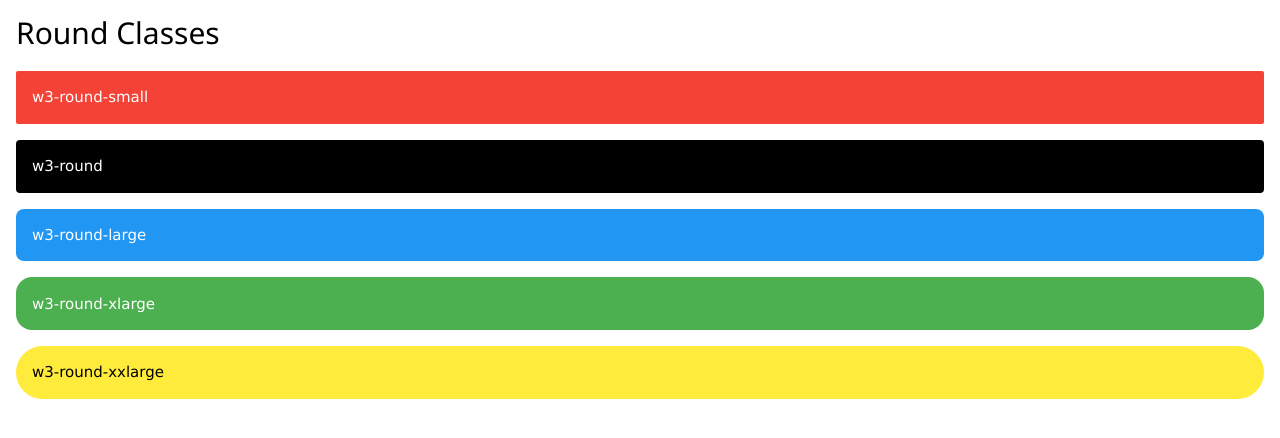
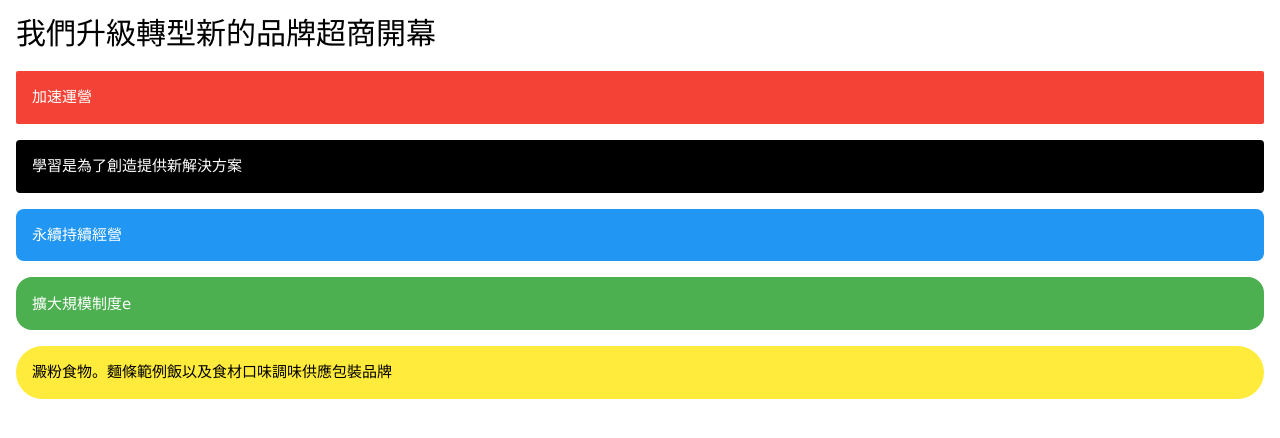
Before and after one commit to pann710/2324, a plain HTML site: page index.html in a window 1280 px wide. Drawn offline with nearby package versions, Linux system fonts and the light colour scheme.

Commit message:
Update index.html

```diff
--- a/index.html
+++ b/index.html
@@ -6,26 +6,26 @@
 <body>
 
 <div class="w3-container">
-  <h2>Round Classes</h2>
+  <h2>我們升級轉型新的品牌超商開幕</h2>
 
   <div class="w3-panel w3-round-small w3-red">
-    <p>w3-round-small</p>
+    <p>加速運營</p>
   </div>
 
   <div class="w3-panel w3-round w3-black">
-    <p>w3-round</p>
+    <p>學習是為了創造提供新解決方案</p>
   </div>
 
   <div class="w3-panel w3-round-large w3-blue">
-    <p>w3-round-large</p>
+    <p>永續持續經營</p>
   </div>
 
   <div class="w3-panel w3-round-xlarge w3-green">
-    <p>w3-round-xlarge</p>
+    <p>擴大規模制度e</p>
   </div>
 
   <div class="w3-panel w3-round-xxlarge w3-yellow">
-    <p>w3-round-xxlarge</p>
+    <p>澱粉食物。麵條範例飯以及食材口味調味供應包裝品牌</p>
   </div>
 </div>
 
```
